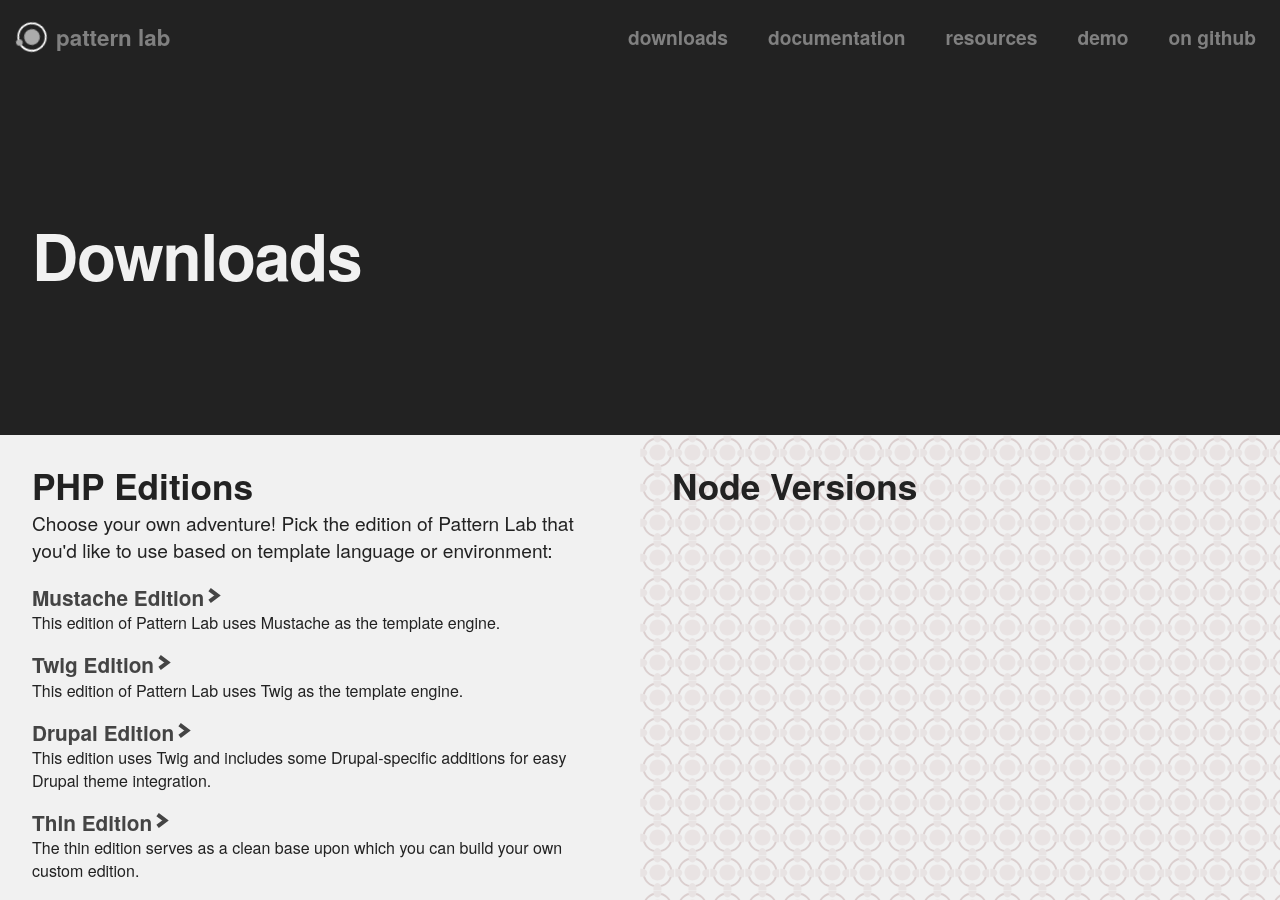
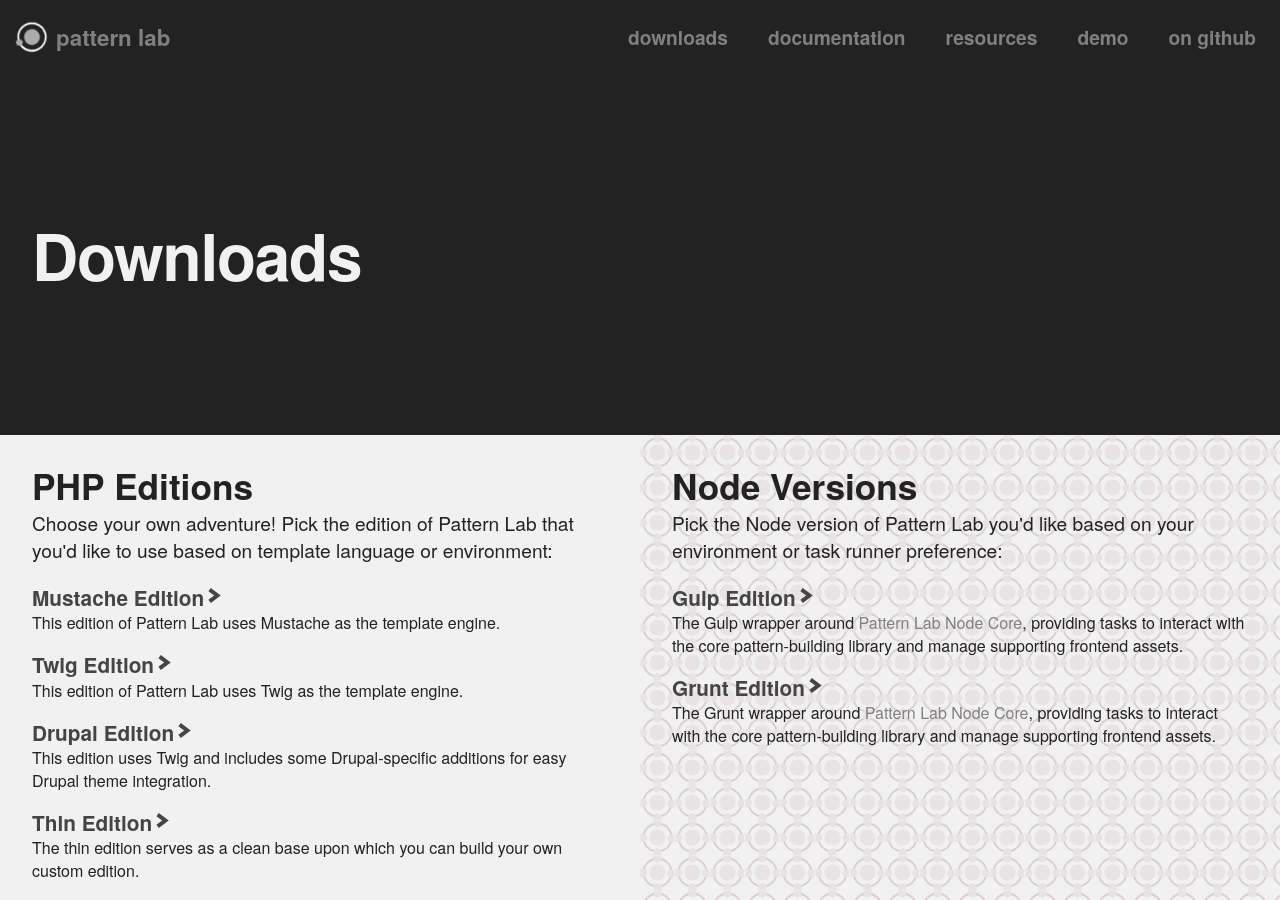
Before and after one commit to pattern-lab/website, a Jekyll site: the page built from download.html, in a window 1280 px wide and 900 px high. Built offline with Jekyll 4.4.1, drawn with Linux system fonts in a browser that asks for light colours; comment, search, counter and statistics services are not loaded.

Commit message:
include node partial on download page

```diff
--- a/download.html
+++ b/download.html
@@ -21,6 +21,7 @@
 
         <div class="tile tile--flex tile--fancy">
             <h2 class="section__title">Node Versions</h2>
+						{% include download-node.html %}
         </div>
     </div><!--end .gi-->
 
```
